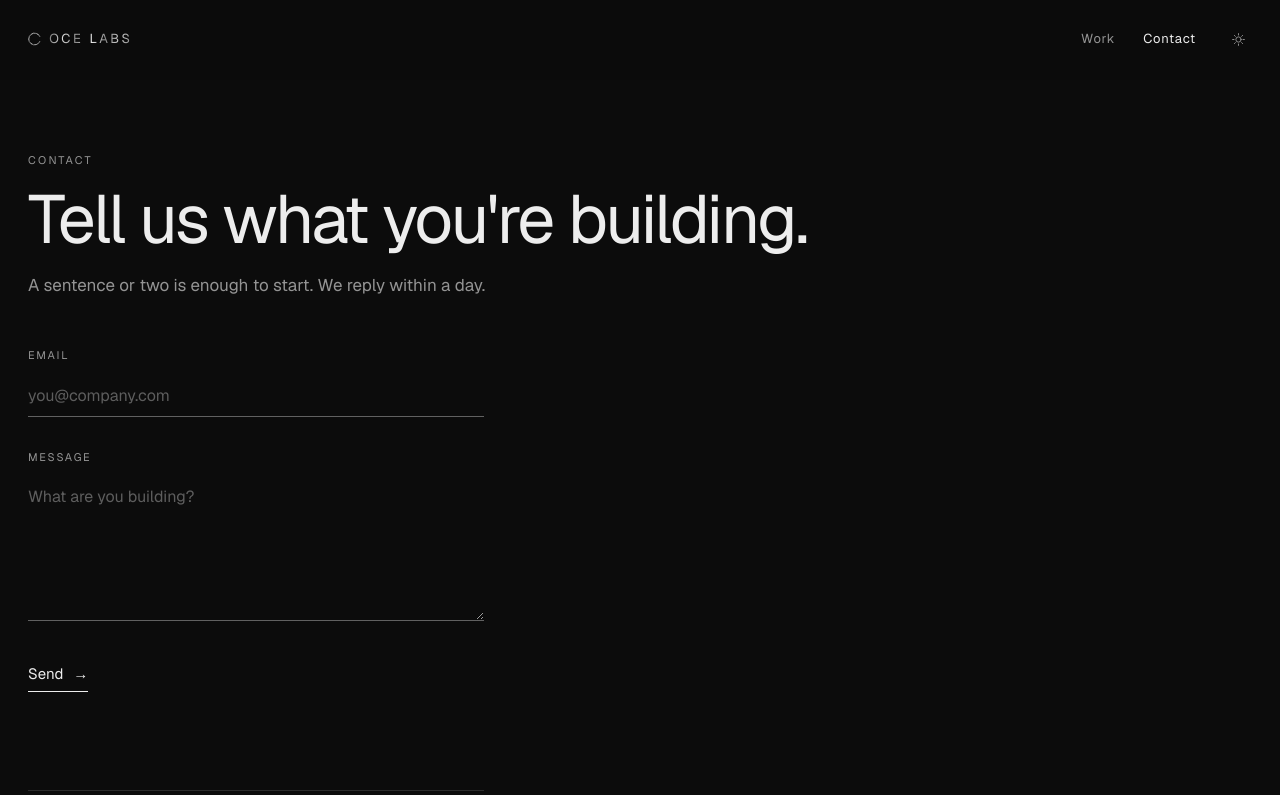
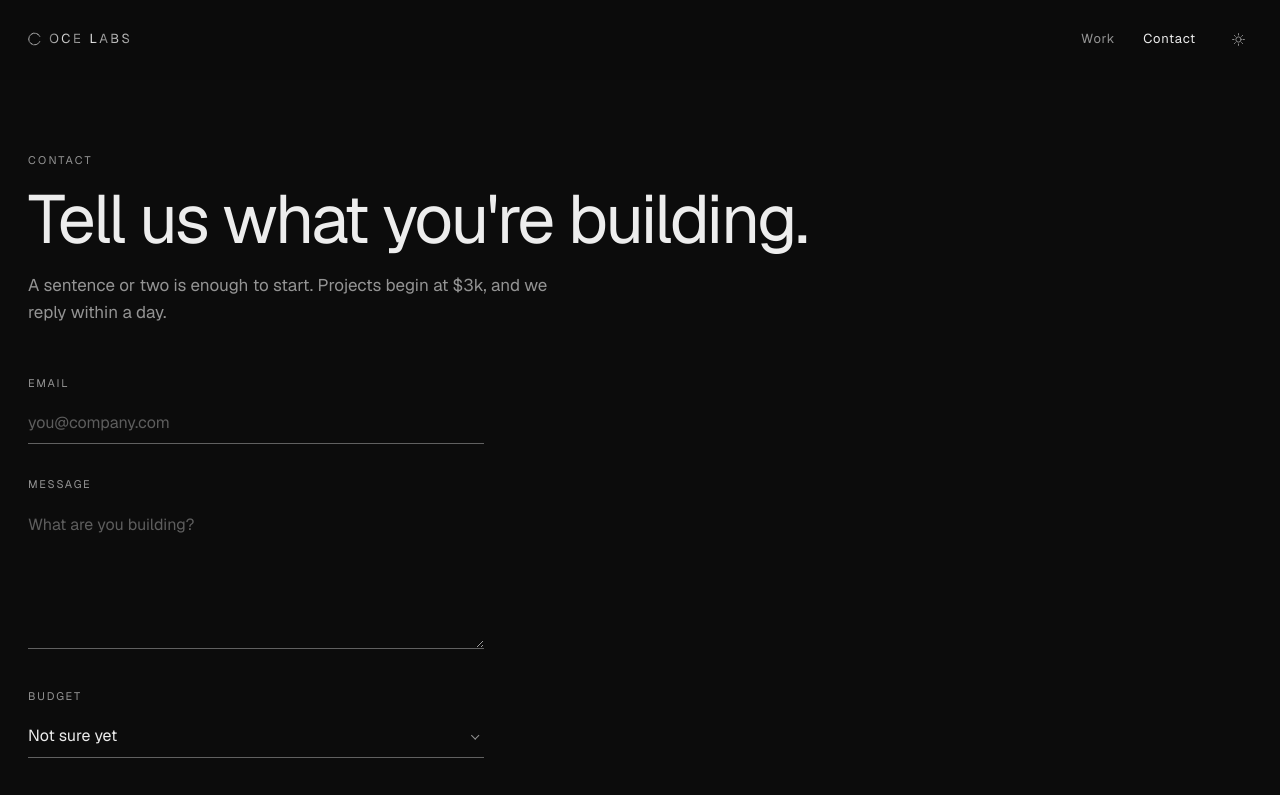
Before and after one commit to ethan0c/ocelabs-website, a Next.js app: page /contact in a window 1280 px wide. Shown: the top 795 px of the page. Built offline with nearby package versions, Linux system fonts and the light colour scheme.

Commit message:
Contact: state a $3k floor and add a budget range field
A select styled like the underline inputs, sent to Formspree as "budget".
Ranges start at the floor; "Not sure yet" is the default.

Co-Authored-By: Claude Fable 5.1 <noreply@anthropic.com>

```diff
--- a/app/contact/page.tsx
+++ b/app/contact/page.tsx
@@ -13,7 +13,8 @@ export default function ContactPage() {
         <p className="eyebrow rise rise-1">Contact</p>
         <h1 className="h1 rise rise-2">Tell us what you&apos;re building.</h1>
         <p className="lede rise rise-3">
-          A sentence or two is enough to start. We reply within a day.
+          A sentence or two is enough to start. Projects begin at $3k, and we
+          reply within a day.
         </p>
       </header>
 
--- a/app/globals.css
+++ b/app/globals.css
@@ -706,7 +706,8 @@ a {
 }
 
 .field input,
-.field textarea {
+.field textarea,
+.field select {
   width: 100%;
   background: none;
   border: 0;
@@ -726,9 +727,44 @@ a {
 }
 
 .field input:focus,
-.field textarea:focus {
+.field textarea:focus,
+.field select:focus {
   outline: none;
   border-bottom-color: var(--text);
+}
+
+/* Native select, stripped to the same underline as the inputs. The chevron is
+   a rotated border square so it takes currentColor in both themes. */
+.field select {
+  appearance: none;
+  -webkit-appearance: none;
+  cursor: pointer;
+  padding-right: 1.5rem;
+}
+
+.select-wrap {
+  position: relative;
+  display: block;
+  color: var(--dim);
+}
+
+.select-wrap::after {
+  content: '';
+  position: absolute;
+  right: 0.35rem;
+  top: 50%;
+  width: 0.4rem;
+  height: 0.4rem;
+  border-right: 1px solid currentColor;
+  border-bottom: 1px solid currentColor;
+  transform: translateY(-70%) rotate(45deg);
+  pointer-events: none;
+}
+
+/* Popup list follows the theme rather than the OS. */
+.field select option {
+  background: var(--bg);
+  color: var(--text);
 }
 
 .field input::placeholder,
--- a/components/ContactForm.tsx
+++ b/components/ContactForm.tsx
@@ -4,11 +4,16 @@ import { FormEvent, useState } from 'react';
 
 const ENDPOINT = 'https://formspree.io/f/xeaojwdr';
 
+/* Ranges start at the floor stated on the page. "Not sure" stays first so an
+   undecided visitor isn't pushed into a number before the first conversation. */
+const BUDGETS = ['Not sure yet', '$3k–6k', '$6k–12k', '$12k–25k', '$25k+'];
+
 type Note = { kind: 'error' | 'ok'; text: string } | null;
 
 export default function ContactForm() {
   const [email, setEmail] = useState('');
   const [message, setMessage] = useState('');
+  const [budget, setBudget] = useState(BUDGETS[0]);
   const [sending, setSending] = useState(false);
   const [sent, setSent] = useState(false);
   const [note, setNote] = useState<Note>(null);
@@ -31,6 +36,7 @@ export default function ContactForm() {
       const body = new FormData();
       body.append('email', email);
       body.append('message', message);
+      body.append('budget', budget);
 
       const res = await fetch(ENDPOINT, {
         method: 'POST',
@@ -93,6 +99,24 @@ export default function ContactForm() {
         />
       </div>
 
+      <div className="field">
+        <label htmlFor="budget">Budget</label>
+        <span className="select-wrap">
+          <select
+            id="budget"
+            name="budget"
+            value={budget}
+            onChange={(e) => setBudget(e.target.value)}
+          >
+            {BUDGETS.map((b) => (
+              <option key={b} value={b}>
+                {b}
+              </option>
+            ))}
+          </select>
+        </span>
+      </div>
+
       <button type="submit" className="send" disabled={sending}>
         {sending ? 'Sending' : 'Send'} <span aria-hidden="true">&rarr;</span>
       </button>
```
